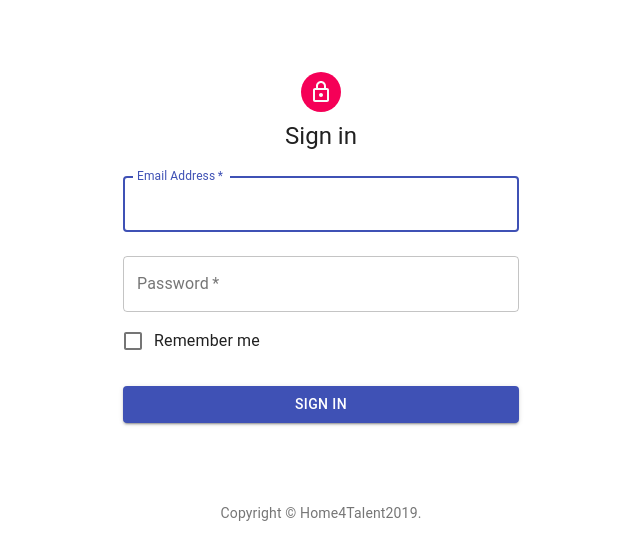
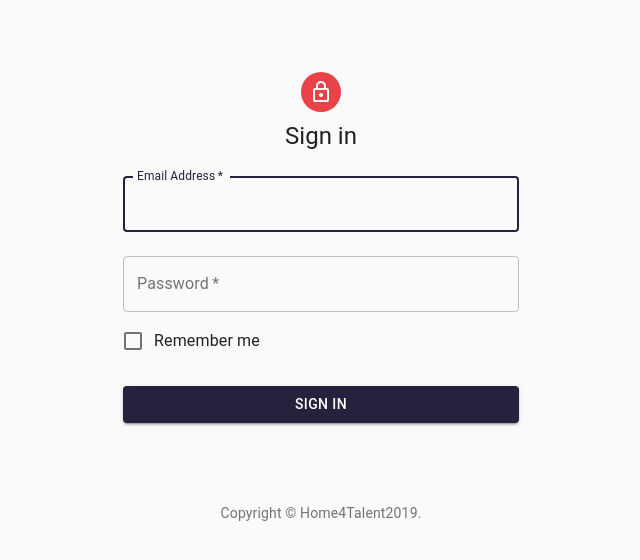
Before and after one commit to AMKBusiness/we_you_frontend, a React (Create React App) app: page /login in a window 1280 px wide. Shown: the top 560 px of the page, without its empty margins (319-959 px from the left). Built offline with nearby package versions, Linux system fonts and the light colour scheme.

Commit message:
Added dynamic theme (partial)

```diff
--- a/src/App.js
+++ b/src/App.js
@@ -1,24 +1,91 @@
 import React from 'react';
+import PropTypes from "prop-types";
 
-import { Redirect, Route, Switch } from "react-router-dom";
+import {connect} from "react-redux";
+import {ThemeProvider} from '@material-ui/styles';
+import {Redirect, Route, Switch} from "react-router-dom";
 
+import Main from './pages/Main';
+import theme from "./theme";
 import SignIn from './pages/SignIn'
 
+
 class App extends React.Component {
+    constructor(props) {
+        super(props);
+
+        this.state = {
+            theme: {
+                ...theme,
+
+                palette: {
+                    ...theme.palette,
+                    primary: {
+                        main: "#" + props.primary.toString(16),
+                        contrastText: "#fff"
+                    },
+                    secondary: {
+                        main: "#" + props.accent.toString(16),
+                        contrastText: "#fff"
+                    },
+                }
+            }
+        }
+    }
+
+    static getDerivedStateFromProps(props, state) {
+        return {
+            ...state,
+            theme: {
+                ...state.theme,
+
+                palette: {
+                    ...state.theme.palette,
+                    primary: {
+                        main: "#" + props.primary.toString(16),
+                        contrastText: "#fff"
+                    },
+                    secondary: {
+                        main: "#" + props.accent.toString(16),
+                        contrastText: "#fff"
+                    },
+                }
+            }
+        }
+    }
+
     render() {
         return (
-            <Switch>
-                <Redirect exact={true} from="/" to="/login/" />
+            <ThemeProvider theme={this.state.theme}>
 
-                <Route path="/login/" >
-                    <SignIn />
-                </Route>
+                <Switch>
+                    <Redirect exact={true} from="/" to="/login/"/>
 
-                <Route path="/dashboard/">
-                </Route>
-            </Switch>
+                    <Route path="/login/">
+                        <SignIn/>
+                    </Route>
+
+                    <Route path="/main/">
+                        <Main/>
+                    </Route>
+                </Switch>
+
+            </ThemeProvider>
         );
     }
 }
 
-export default App;
+App.propTypes = {
+    primary: PropTypes.number.isRequired,
+    accent: PropTypes.number.isRequired,
+};
+
+const mapStateToProps = state => ({
+    accent: state.theme.color.accent,
+    primary: state.theme.color.primary,
+});
+
+const mapDispatchToProps = {
+};
+
+export default connect(mapStateToProps, mapDispatchToProps)(App);
--- a/src/index.js
+++ b/src/index.js
@@ -3,21 +3,17 @@ import ReactDOM from 'react-dom';
 
 import {Router} from "react-router-dom";
 import {Provider} from "react-redux";
-import {ThemeProvider} from '@material-ui/styles';
 
 import App from './App';
 
-import theme from './theme';
 import store from './store';
 import history from "./history";
 
 ReactDOM.render(
     <Provider store={store}>
-        <ThemeProvider theme={theme}>
-            <Router history={history} >
-                <App />
-            </Router>
-        </ThemeProvider>
+        <Router history={history}>
+            <App/>
+        </Router>
     </Provider>
     ,
     document.getElementById('root')
--- a/src/pages/SignIn.js
+++ b/src/pages/SignIn.js
@@ -28,31 +28,6 @@ import Copyright from "../components/Copyright";
 import {login, rememberMe} from '../actions/auth'
 
 
-const styles = theme => ({
-    '@global': {
-        body: {
-            backgroundColor: theme.palette.common.white,
-        },
-    },
-    paper: {
-        marginTop: theme.spacing(8),
-        display: 'flex',
-        flexDirection: 'column',
-        alignItems: 'center',
-    },
-    avatar: {
-        margin: theme.spacing(1),
-        backgroundColor: theme.palette.secondary.main,
-    },
-    form: {
-        width: '100%', // Fix IE 11 issue.
-        marginTop: theme.spacing(1),
-    },
-    submit: {
-        margin: theme.spacing(3, 0, 2),
-    },
-});
-
 class SignIn extends React.Component {
 
     static propTypes = {
@@ -75,9 +50,11 @@ class SignIn extends React.Component {
 
     }
 
-    static getDerivedStateFromProps(props) {
+    static getDerivedStateFromProps(props, state) {
         if (props.isAuthenticated)
-            return props.history.push("/dashboard/");
+            props.history.push("/main/dashboard/");
+
+        return state;
     }
 
     render() {
@@ -128,7 +105,7 @@ class SignIn extends React.Component {
                                     defaultChecked={false}
                                     onChange={event => this.setState({rememberMe: event.target.checked})}
                                     value="remember"
-                                    color="primary"
+                                    color="secondary"
                                 />
                             }
                             label="Remember me"
@@ -162,4 +139,24 @@ const mapDispatchToProps = {
     rememberMe
 };
 
+const styles = theme => ({
+    paper: {
+        display: 'flex',
+        marginTop: theme.spacing(8),
+        alignItems: 'center',
+        flexDirection: 'column',
+    },
+    avatar: {
+        margin: theme.spacing(1),
+        backgroundColor: theme.palette.secondary.main,
+    },
+    form: {
+        width: '100%', // Fix IE 11 issue.
+        marginTop: theme.spacing(1),
+    },
+    submit: {
+        margin: theme.spacing(3, 0, 2),
+    },
+});
+
 export default connect(mapStateToProps, mapDispatchToProps)(withRouter(withStyles(styles)(SignIn)));
--- a/src/reducers/index.js
+++ b/src/reducers/index.js
@@ -1,7 +1,9 @@
 import {combineReducers} from "redux";
 
 import auth from "./auth";
+import theme from "./theme";
 
 export default combineReducers({
     auth,
+    theme,
 });
--- /dev/null
+++ b/src/reducers/theme.js
@@ -0,0 +1,27 @@
+
+import {SET_THEME_COLORS, RESTORE_MAIN_THEME} from "./types";
+
+const initialState = {
+    color: {
+        primary: 0x26223D,
+        accent: 0xEA4249,
+    },
+    logo: {
+
+    }
+};
+
+export default function(state=initialState, action) {
+    if (action.type === RESTORE_MAIN_THEME) {
+        return initialState;
+    }
+
+    if (action.type === SET_THEME_COLORS) {
+        return {...state, color: {
+            primary: action.data.primary,
+            accent: action.data.accent,
+        }}
+    }
+
+    return state;
+}
--- a/src/reducers/types.js
+++ b/src/reducers/types.js
@@ -1,3 +1,7 @@
+export const SET_THEME_LOGO = "SET_THEME_LOGO";
+export const SET_THEME_COLORS = "SET_THEME_COLOURS";
+export const RESTORE_MAIN_THEME = "CHANGE_MAIN_THEME";
+
 export const AUTHENTICATION_SUCCESS = "AUTHENTICATION_SUCCESS";
 export const AUTHENTICATION_FAILURE = "AUTHENTICATION_FAILURE";
 
--- a/src/theme.js
+++ b/src/theme.js
@@ -1,5 +1,4 @@
 import { createMuiTheme } from "@material-ui/core";
 
 export default createMuiTheme({
-
 });
```
Also changed, not shown: src/actions/theme.js (added), src/pages/Main.js (added).
